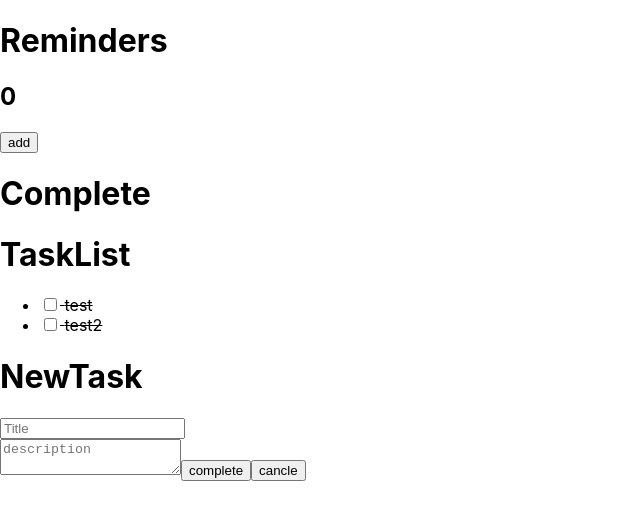
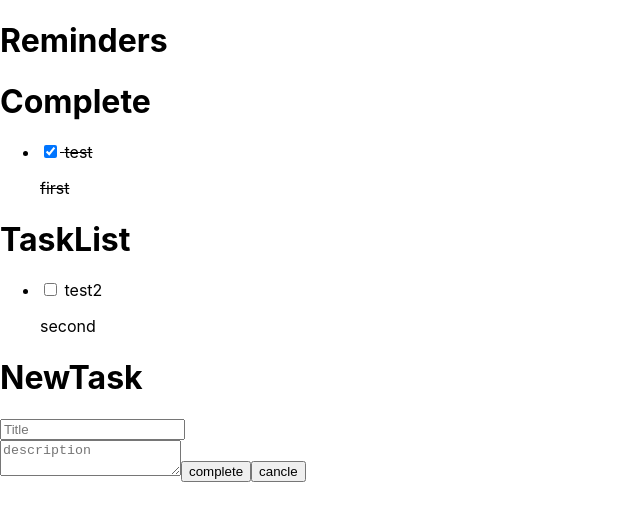
Before and after one commit to bestakkawut/reduxkeam, a React (Create React App) app: page / in a window 1280 px wide. Shown: the top 520 px of the page, without its empty margins (0-640 px from the left). Built offline with nearby package versions, Linux system fonts and the light colour scheme.

Commit message:
add Item was completed to CompleteTask | And | show Item isnt completed on Task

```diff
--- a/src/App.js
+++ b/src/App.js
@@ -34,14 +34,10 @@ import NewTask from './components/NewTask';
 // )
 
 
-const App = ({message,todolist,counters,dispatch})=>(
+const App = ({todolist,dispatch})=>(
       <Fragment>
         <div>
           <h1>Reminders</h1>
-          <h2>{counters}</h2>
-          <button  onClick={()=>dispatch({type:"INCREMENT",score:1})}>
-            add
-          </button>
         </div>
         <CompleteTask/>
         <TaskList todolist={todolist.todos}/>
@@ -52,8 +48,6 @@ const App = ({message,todolist,counters,dispatch})=>(
 
 const mapStateToProps = function(state){
   return{
-    message: 'This is message from mapStateToProps',
-    counters: state.counters || 0,
     todolist: state.todolist
   }
 }
--- a/src/components/CompleteTask.js
+++ b/src/components/CompleteTask.js
@@ -1,13 +1,31 @@
 import React,{Fragment, Component} from "react"
+import { connect } from "react-redux"
 
-export default class CompleteTask extends Component{
-    render(){
-        return(
-            <Fragment>
-                <div>
-                <h1>Complete</h1>
-                </div>
-            </Fragment>
-        );
+const CompleteTask = ({todolist}) => (
+    <Fragment>
+    <h1>Complete</h1>
+    <ul>
+        {
+            todolist.map((todo,index)=>{
+                if(todo.complete){
+                    return( <li key={index} style={{textDecoration: "line-through"}}>
+                                <input type="checkbox" checked="true"/> {todo.title}
+                                <p>{todo.description}</p>
+                            </li>
+                    )
+                }
+            })
+        }
+    </ul>
+    </Fragment>
+)
+
+const mapStateToProps = (state) =>{
+    return{
+        todolist:state.todolist.todos
     }
 }
+
+const CompleteWithConnect = connect(mapStateToProps)(CompleteTask)
+
+export default CompleteWithConnect;
--- a/src/components/NewTask.js
+++ b/src/components/NewTask.js
@@ -1,27 +1,6 @@
 import React,{Fragment, Component} from "react"
 import { connect } from 'react-redux';
 
-
-
-// export default class NewTask extends Component{
-//     render(){
-
-//         return(
-//             <Fragment>
-//                 <div>
-//                 <h1>NewTask</h1>
-//                 </div>
-//                 <div>
-//                     <input type="text" placeholder="Title"/>
-//                     <br></br>
-//                     <textarea placeholder="description"></textarea>
-//                     <button>complete</button>
-//                     <button onClick={()=>dispa} >cancle</button>
-//                 </div>
-//             </Fragment>
-//         );
-//     }
-// }
 
 const NewTask = ({dispatch}) =>(
     <Fragment>
@@ -32,8 +11,8 @@ const NewTask = ({dispatch}) =>(
             <input type="text" placeholder="Title"/>
             <br></br>
             <textarea placeholder="description"></textarea>
-            <button>complete</button>
-            <button onClick={()=>dispatch({type:"ADD",newTask:{title:"This is Title",description:"This is Description",complete:false}  })} >cancle</button>
+            <button onClick={()=>dispatch({type:"ADD",newTask:{title:"This is Title",description:"This is Description",complete:false}  })} >complete</button>
+            <button>cancle</button>
         </div>
     </Fragment>
 )
--- a/src/components/TaskList.js
+++ b/src/components/TaskList.js
@@ -10,13 +10,7 @@ export default class TaskList extends Component{
                 </div>
                 <div>
                 <ul>
-                {console.log('<tasklist>',this.props.todolist)
-                }
-                {
-                    this.props.todolist.map((todo,index)=>
-                        <Todolist key={index} title={todo.title} />
-                    )
-                }
+                    <Todolist/>
                 </ul>
                 </div>
 
--- a/src/components/Todolist.js
+++ b/src/components/Todolist.js
@@ -1,13 +1,29 @@
 import React,{Fragment, Component} from "react"
+import { connect } from 'react-redux'
 
 
-export default class Todolist extends Component{
-    render(){
+const Todolist = ({todolist,dispatch})=>(
+    <div>
+    {
+        todolist.map((todo,index)=>{
+            if(!todo.complete){
+                return(
+                    <li key={index} style={{textDecoration: todo.complete ? "line-through" : "none"}}>
+                        <input type="checkbox"/> {todo.title}
+                        <p>{todo.description}</p>
+                    </li>
+                )
+            }
+        })
+    }
+    </div>
+)
 
-        return(
-            // <Fragment>
-                <li key={this.props.id} style={{textDecoration:"line-through"}}><input type="checkbox"/> {this.props.title} </li>
-            // </Fragment>
-        );
+const mapStateToProps = function(state){
+    return{
+      todolist: state.todolist.todos
     }
 }
+
+  const TodolistWithConnect = connect(mapStateToProps)(Todolist)
+  export default TodolistWithConnect
--- a/src/reducers/todolist.js
+++ b/src/reducers/todolist.js
@@ -3,7 +3,7 @@ const initialState = {
         {
             title:"test",
             description:"first",
-            complete:false
+            complete:true
         },
         {
             title:"test2",
@@ -21,8 +21,11 @@ const todolist = ( state = initialState, action)=>{
                 todos: [...state.todos,action.newTask]
             }
 
-        case 'EDIT':
-            return state
+        case 'Complete':
+            return {
+                ...state,
+                todos: [...state.todos,action.newTask]
+            }
         default:
             return state
     }
```
